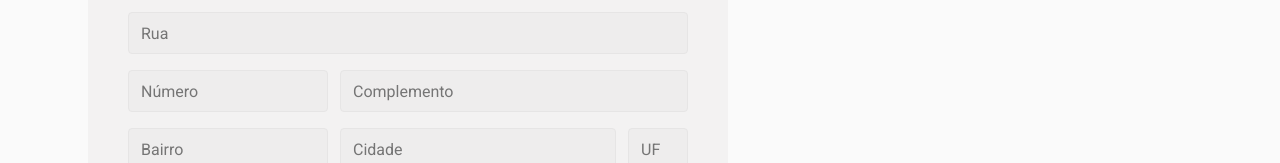
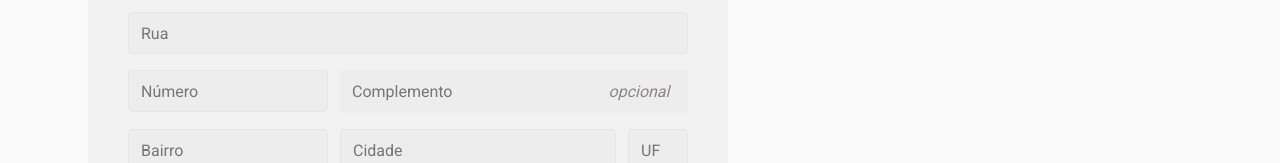
Before and after one commit to MouraPragana/02-desafio-ignite-coffee-delivery, a React (Vite) app: page /checkout in a window 1280 px wide. Shown: the part 339-502 px from the top of the page. Built offline with nearby package versions, Linux system fonts and the light colour scheme.

Commit message:
chore: Realizar ajuste de estilização

```diff
--- a/src/pages/checkout/components/CompleteOrderSection/index.tsx
+++ b/src/pages/checkout/components/CompleteOrderSection/index.tsx
@@ -3,13 +3,15 @@ import creditCard from "../../../../assets/svg/creditCard.svg";
 import Currency from "../../../../assets/svg/currency.svg";
 import debitCard from "../../../../assets/svg/debitCard.svg";
 import Gps from "../../../../assets/svg/gps.svg";
-import { PayamentCard } from "../PayamentCard";
+import { PayamentCard } from "./PayamentCard";
+
 import {
   AddressAndPaymentColum,
   Body,
   Content,
   FooterPayament,
   Header,
+  InputPlaceholder,
   InputStyled,
   RowPayament,
   Title,
@@ -27,13 +29,16 @@ export function CompleteOrderSection() {
             <p>Informe o endereço onde deseja receber seu pedido</p>
           </div>
         </Title>
-
         <Content>
           <InputStyled width="200px" type="text" placeholder="CEP" />
           <InputStyled width="560px" type="text" placeholder="Rua" />
+
           <div>
             <InputStyled width="200px" type="text" placeholder="Número" />
-            <InputStyled width="348px" type="text" placeholder="Complemento" />
+            <InputPlaceholder>
+              <input id="complemento" placeholder="Complemento" />
+              <label htmlFor="complemento">opcional</label>
+            </InputPlaceholder>
           </div>
 
           <div>
--- a/src/pages/checkout/components/CompleteOrderSection/styles.ts
+++ b/src/pages/checkout/components/CompleteOrderSection/styles.ts
@@ -8,7 +8,7 @@ export const AddressAndPaymentColum = styled.div`
 `;
 
 export const Header = styled.span`
-  color: #403937;
+  color: ${(props) => props.theme["subtitle-color"]};
   font-family: "Baloo 2";
   font-size: 1.125rem;
   line-height: 1.3;
@@ -21,7 +21,7 @@ export const Body = styled.div`
   gap: 2rem;
   margin-top: 15px;
   padding: 2.5rem;
-  background-color: #f3f2f2;
+  background-color: ${(props) => props.theme["background-productCard"]};
   border-radius: 6px;
 
   img {
@@ -40,7 +40,7 @@ export const Title = styled.div`
   }
 
   span {
-    color: #403937;
+    color: ${(props) => props.theme["subtitle-color"]};
     font-family: "Roboto";
     line-height: 1.3;
     font-size: 1rem;
@@ -52,7 +52,7 @@ export const Title = styled.div`
     font-size: 0.875rem;
     font-family: "Roboto";
     line-height: 1.3;
-    color: #574f4d;
+    color: ${(props) => props.theme["additional-content-text"]};
     width: 100%;
   }
 `;
@@ -61,11 +61,19 @@ export const Content = styled.div`
   display: flex;
   flex-direction: column;
   gap: 1rem;
+
+  span {
+    display: flex;
+    height: 100%;
+    align-items: center;
+  }
+
   div {
     display: flex;
     flex-wrap: wrap;
     justify-content: space-between;
   }
+
   @media screen and (max-width: 768px) {
     div {
       gap: 1rem;
@@ -84,13 +92,14 @@ export const RowPayament = styled.div`
 
 interface InputProps {
   width: string;
+  hasPlaceholderInTheEnd?: boolean;
 }
 
 export const InputStyled = styled.input<InputProps>`
   width: ${(props) => props.width};
   height: 42px;
   padding: 12px;
-  border: 1px solid #e6e5e5;
+  border: 1px solid ${(props) => props.theme["gray-light"]};
   border-radius: 4px;
   background: #eeeded;
 
@@ -99,12 +108,52 @@ export const InputStyled = styled.input<InputProps>`
   }
 `;
 
+export const InputPlaceholder = styled.div`
+  display: flex;
+  flex-direction: row;
+
+  width: 348px;
+  background: #eeeded;
+
+  &:focus-within {
+    outline: auto;
+  }
+
+  @media screen and (max-width: 768px) {
+    width: 100%;
+  }
+
+  input {
+    display: flex;
+    width: 250px;
+    padding: 12px;
+    background: #eeeded;
+    border: none;
+    &:focus {
+      outline: none;
+    }
+  }
+
+  label {
+    display: flex;
+    justify-content: center;
+    align-items: center;
+    font-style: italic;
+    flex: 1;
+    color: ${(props) => props.theme["gray-medium"]};
+
+    @media screen and (max-width: 768px) {
+      display: none;
+    }
+  }
+`;
+
 export const FooterPayament = styled.div`
   display: flex;
   flex-direction: column;
   margin-top: 15px;
   padding: 2.5rem;
-  background-color: #f3f2f2;
+  background-color: ${(props) => props.theme["background-productCard"]};
   border-radius: 6px;
   max-width: 640px;
   width: 100%;
```
